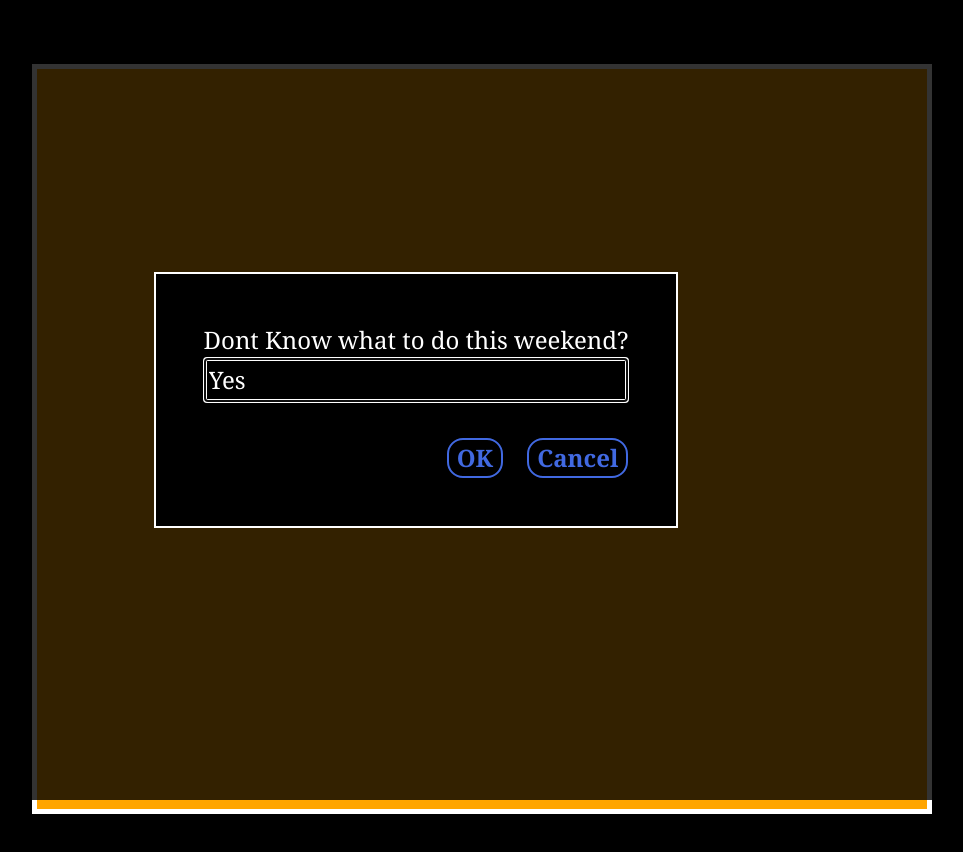
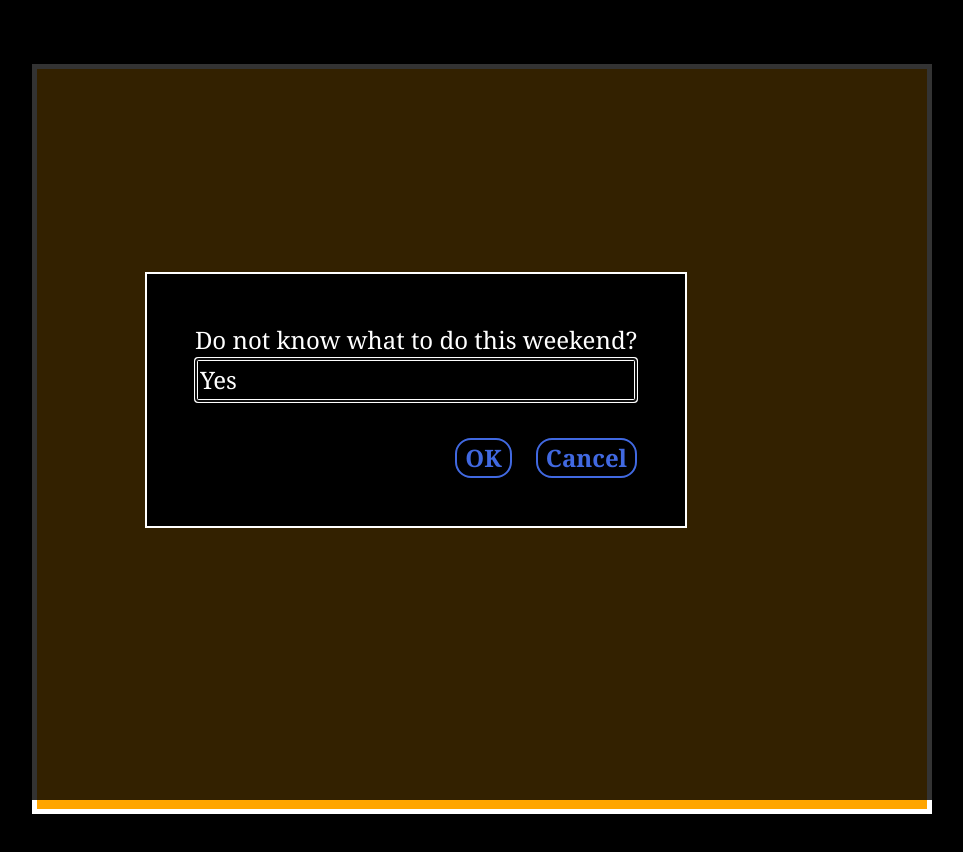
Before and after one commit to hudaalth/hudaalth.github.io, a plain HTML site: page hudalth.html in a window 1280 px wide. Shown: the whole page, without its empty margins (224-1187 px from the left). Drawn offline with Linux system fonts and the light colour scheme.

Commit message:
Add files via upload

```diff
--- a/hudalth.html
+++ b/hudalth.html
@@ -29,7 +29,7 @@ tw-sidebar{
 
 <div id="pic1">
 <img src="https://hudaalth.github.io/photos/pic1.jpg">
-</div></style><script role="script" id="twine-user-script" type="text/twine-javascript"></script><tw-passagedata pid="1" name="Weekend Plans" tags="" position="775,100" size="100,100">(set: $question to (prompt: &quot;Dont Know what to do this weekend?&quot;, &quot;Yes&quot;))
+</div></style><script role="script" id="twine-user-script" type="text/twine-javascript"></script><tw-passagedata pid="1" name="Weekend Plans" tags="" position="775,100" size="100,100">(set: $question to (prompt: &quot;Do not know what to do this weekend?&quot;, &quot;Yes&quot;))
 
 [[Today is Friday]]
 [[Today is Saturday]]
```
